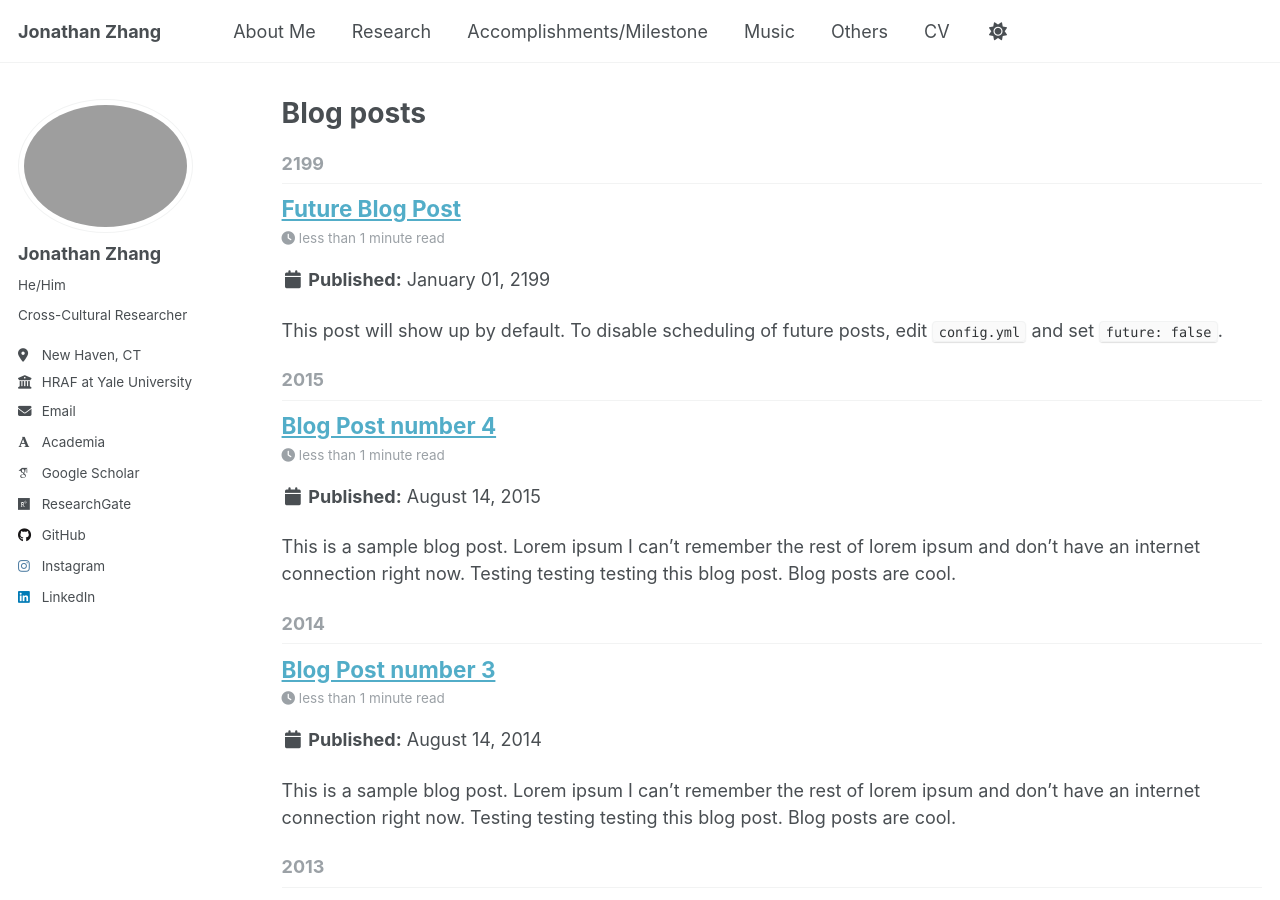
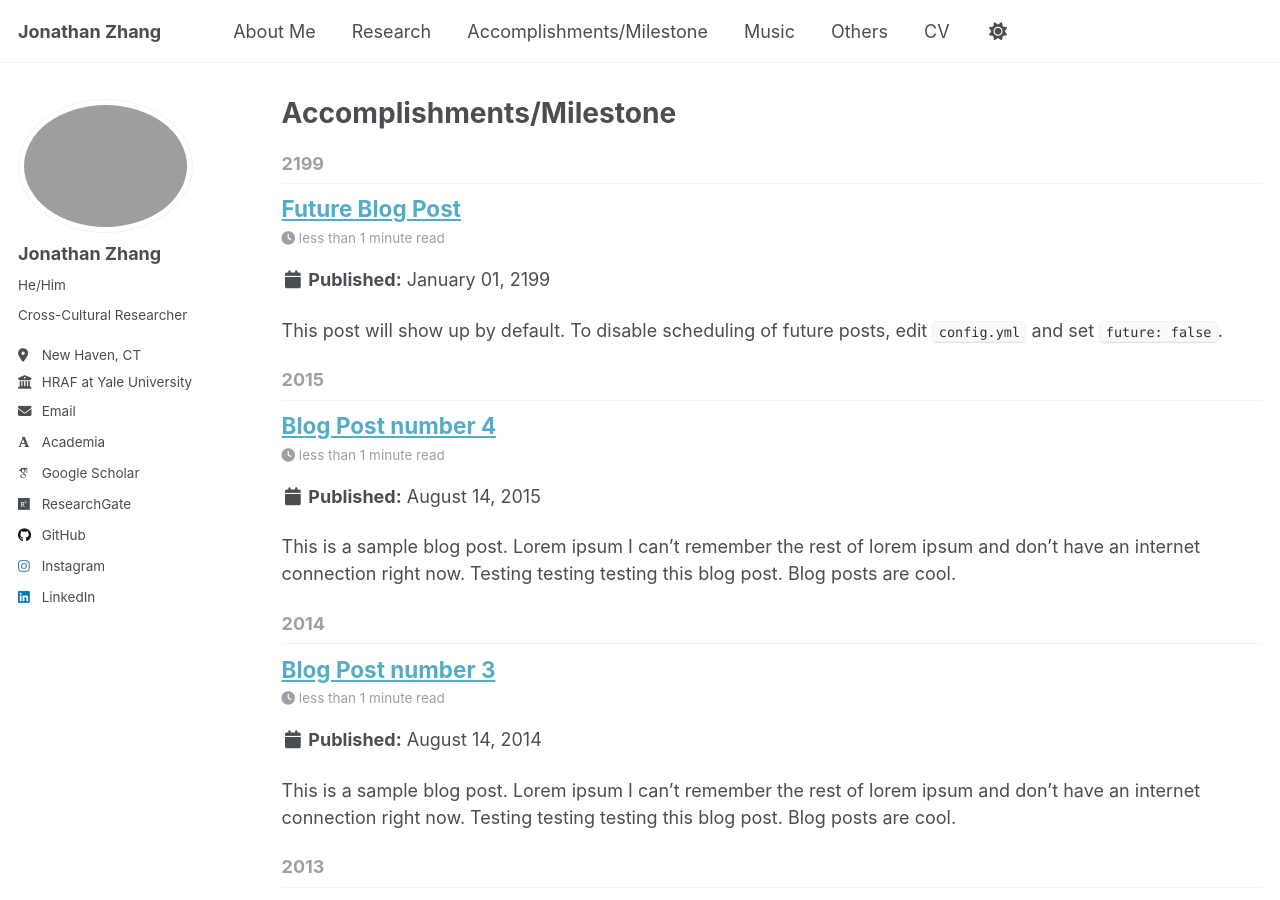
Before and after one commit to ZeddyCraft/itsjon, a Jekyll site: the page built from _pages/Milestone.html, in a window 1280 px wide and 900 px high. Built offline with Jekyll 4.4.1, drawn with Linux system fonts in a browser that asks for light colours; some web fonts are replaced.

Commit message:
Milestone.html

```diff
--- a/_pages/year-archive.html
+++ b/_pages/Milestone.html
@@ -1,7 +1,7 @@
 ---
 layout: archive
-permalink: /year-archive/
-title: "Blog posts"
+permalink: /milestone/
+title: "Accomplishments/Milestone"
 author_profile: true
 redirect_from:
   - /wordpress/blog-posts/
```
